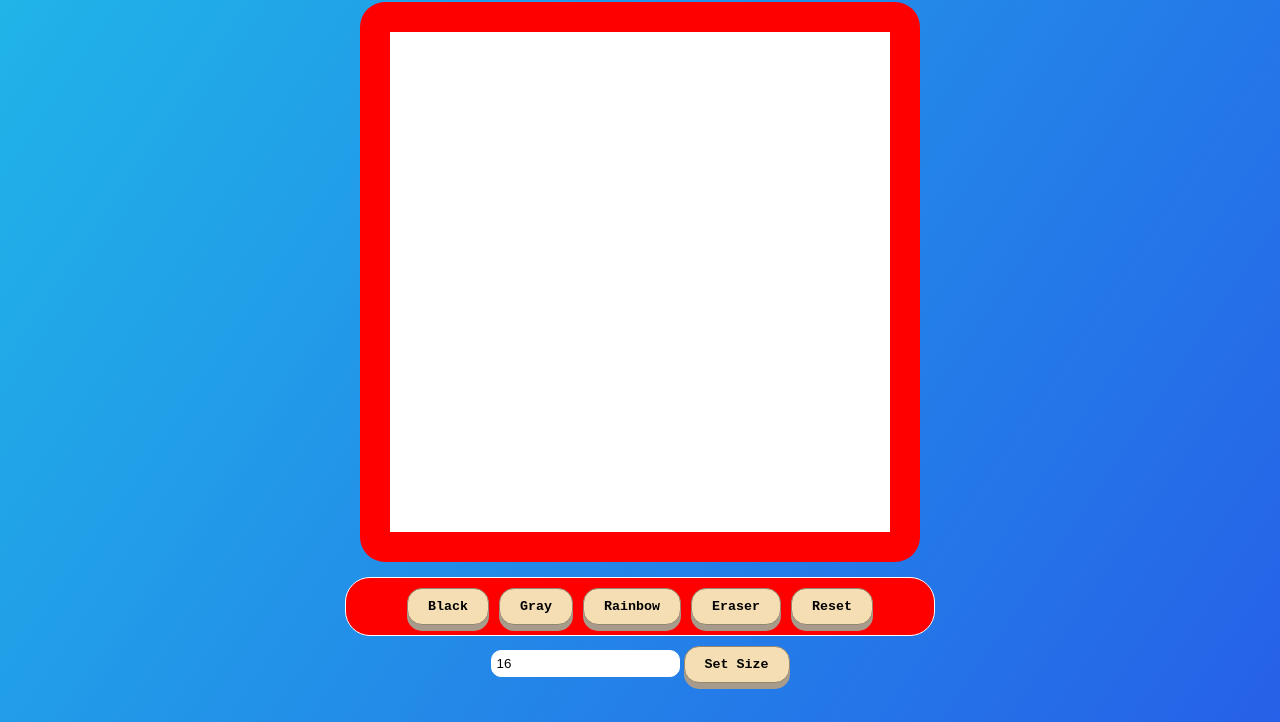
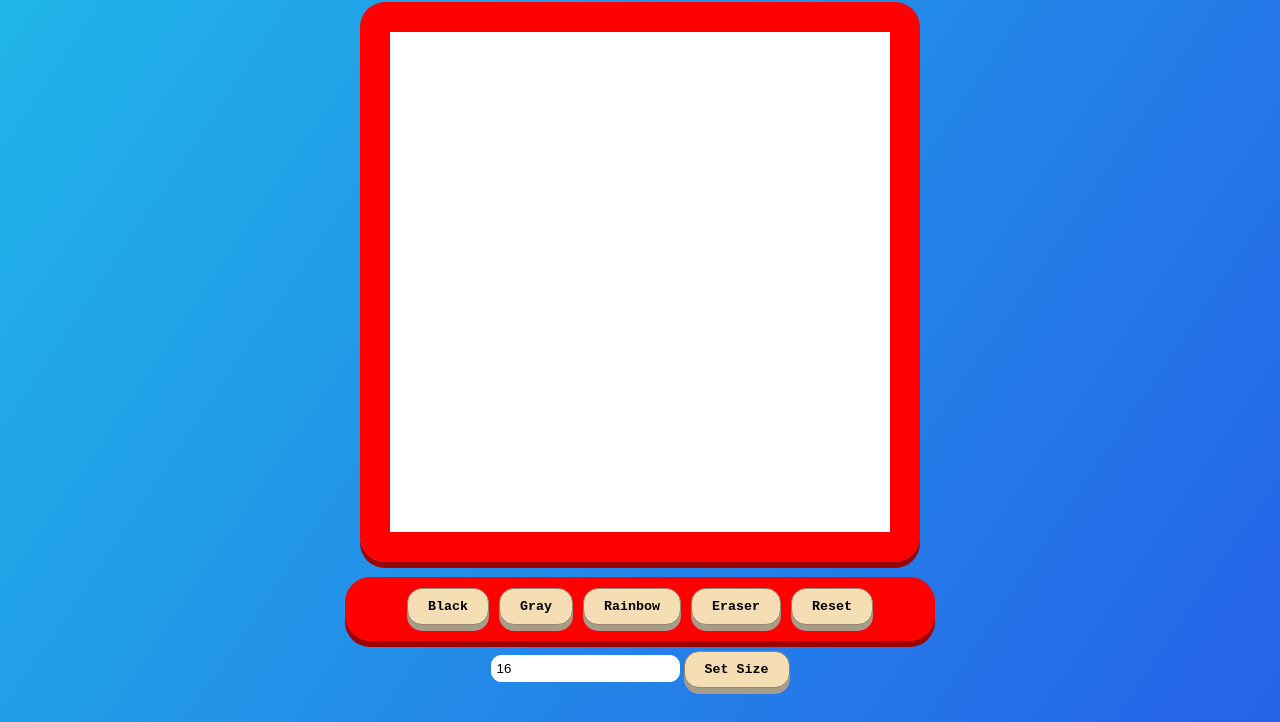
Before and after one commit to shrnskm/etch-a-sketch, a plain HTML site: page index.html in a window 1280 px wide. Shown: the part 78-800 px from the top of the page. Drawn offline with Linux system fonts and the light colour scheme.

Commit message:
Edit style.css

```diff
--- a/style.css
+++ b/style.css
@@ -36,6 +36,9 @@ body {
     border: 30px solid red;
     border-radius: 25px;
     margin: 15px;
+    -webkit-box-shadow: 0px 6px 0px rgb(153, 3, 3);
+    -moz-box-shadow: 0px 6px 0px rgb(153, 3, 3);
+    box-shadow: 0px 6px 0px rgb(153, 3, 3);
 
 }
 
@@ -56,13 +59,17 @@ body {
 
 .buttons {
     padding: 10px;
+    padding-bottom: 15px;
     display: flex;
     margin-bottom: 10px;
-    border: 1px solid white;
+    border: 1px solid red;
     border-radius: 25px;
     background-color: red;
     gap: 10px;
     justify-content: center;
+    -webkit-box-shadow: 0px 6px 0px rgb(153, 3, 3);
+    -moz-box-shadow: 0px 6px 0px rgb(153, 3, 3);
+    box-shadow: 0px 6px 0px rgb(153, 3, 3);
 }
 
 
```
